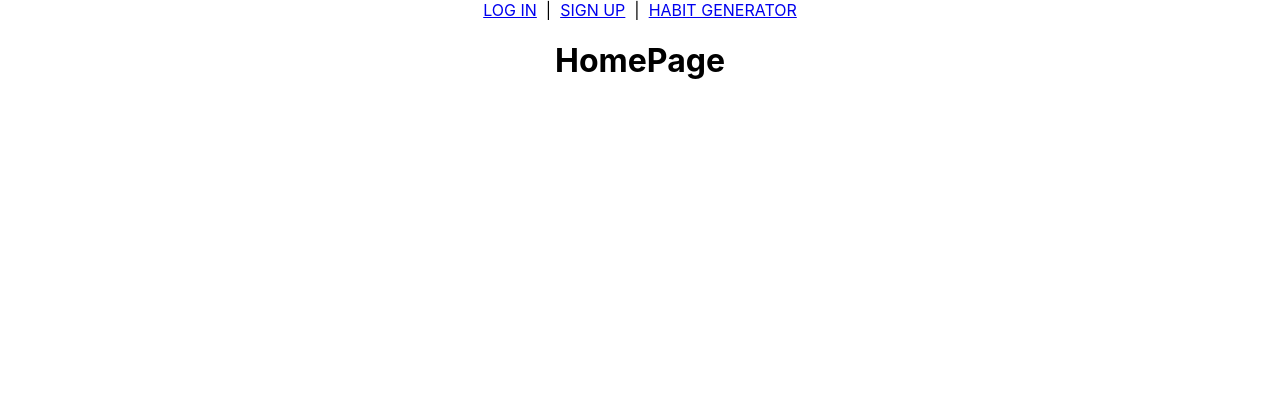
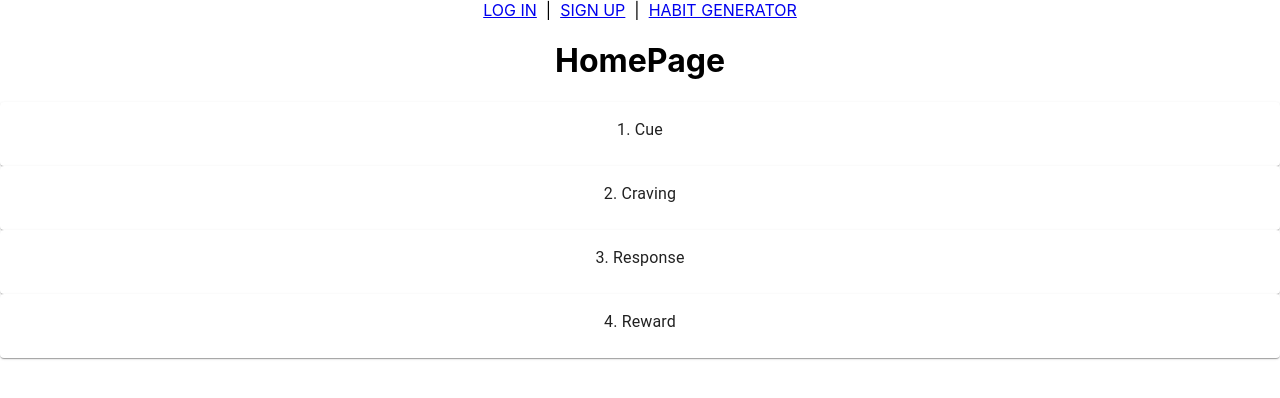
Before and after one commit to cubasve/Bits, a React (Create React App) app: page / in a window 1280 px wide. Shown: the top 398 px of the page. Built offline with nearby package versions, Linux system fonts and the light colour scheme.

Commit message:
Add modal for new habit in habitGenerator page

```diff
--- a/src/pages/HabitGeneratorPage/HabitGeneratorPage.jsx
+++ b/src/pages/HabitGeneratorPage/HabitGeneratorPage.jsx
@@ -1,14 +1,69 @@
-import React, { Component } from 'react';
+import React, {useState} from 'react';
 import HabitList from '../../components/HabitList/HabitList';
 import HabitInfo from '../../components/HabitInfo/HabitInfo';
+import { Button, Dialog, ListItemText, ListItem, List, Divider, AppBar, Toolbar, IconButton, Typography, Slide } from '@material-ui/core';
+import { makeStyles } from '@material-ui/core/styles';
 
-export default class HabitGeneratorPage extends Component {
-    render() {
-        return (
-            <div>
-                <HabitList allHabits={this.props.allHabits} />
-                <HabitInfo allHabits={this.props.allHabits} />
-            </div>
-        )
+const useStyles = makeStyles(theme => ({
+    appBar: {
+        position: 'relative',
+    },
+    title: {
+        marginLeft: theme.spacing(2),
+        flex: 1,
     }
+}));
+
+const Transition = React.forwardRef(function Transition(props, ref) {
+    return <Slide direction="up" ref={ref} {...props} />
+});
+
+export default function HabitGeneratorPage(props) {
+    const classes = useStyles();
+    const [open, setOpen] = useState(false);
+
+    const handleClickOpen = () => {
+        setOpen(true);
+    }
+
+    const handleClose = () => {
+        setOpen(false);
+    }
+
+    return (
+        <div>
+            <Button variant="outlined" color="primary" onClick={handleClickOpen}>
+                Add New Habit
+            </Button>
+            <Dialog fullScreen open={open} onClose={handleClose} TransitionComponent={Transition}>
+                <AppBar className={classes.appBar}>
+                    <Toolbar>
+                        <IconButton edge="start" color="inherit" onClick={handleClose} aria-label="close">
+                            X
+                        </IconButton >
+                        <Typography variant="h6" className={classes.title}>
+                            Add a New Habit
+                        </Typography>
+                        <Button autoFocus color="inherit" onClick={handleClose}>
+                            Save
+                        </Button>
+                    </Toolbar>
+                </AppBar>
+
+                <List>
+                    <ListItem button>
+                        <ListItemText primary="Phone ringtone" secondary="Titania" />
+                    </ListItem>
+                    <Divider />
+                    <ListItem button>
+                    <ListItemText primary="Default notification ringtone" secondary="Tethys" />
+                    </ListItem>
+                </List>
+            </Dialog>
+
+            <HabitList allHabits={props.allHabits} />
+            <HabitInfo allHabits={props.allHabits} />
+        </div>
+    )
+
 }
--- a/src/pages/HomePage/HomePage.jsx
+++ b/src/pages/HomePage/HomePage.jsx
@@ -1,10 +1,39 @@
 import React from 'react';
+import { Card, CardContent, Typography } from '@material-ui/core';
 // import HabitInfo from '../../components/HabitInfo/HabitInfo';
 
 export default function HomePage() {
     return (
         <>
             <h1>HomePage</h1>
+            <Card>
+                <CardContent>
+                    <Typography>
+                        1. Cue
+                    </Typography>
+                </CardContent>
+            </Card>
+            <Card>
+                <CardContent>
+                    <Typography>
+                        2. Craving
+                    </Typography>
+                </CardContent>
+            </Card>
+            <Card>
+                <CardContent>
+                    <Typography>
+                        3. Response
+                    </Typography>
+                </CardContent>
+            </Card>
+            <Card>
+                <CardContent>
+                    <Typography>
+                        4. Reward
+                    </Typography>
+                </CardContent>
+            </Card>
             {/* <HabitInfo /> */}
         </>
     )
```
Also changed, not shown: config/auth.js (+4 -4 lines), package.json (line endings or trailing spaces), 1 other file (tests, documents, lock files or other folders).
